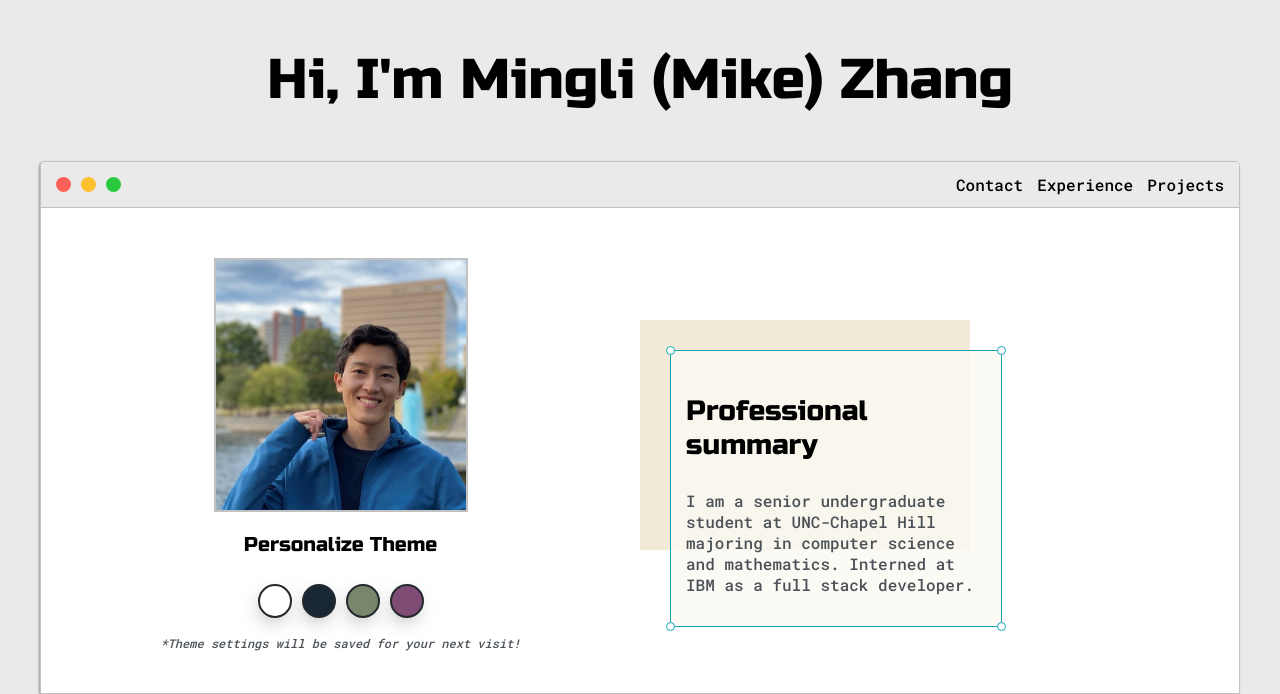
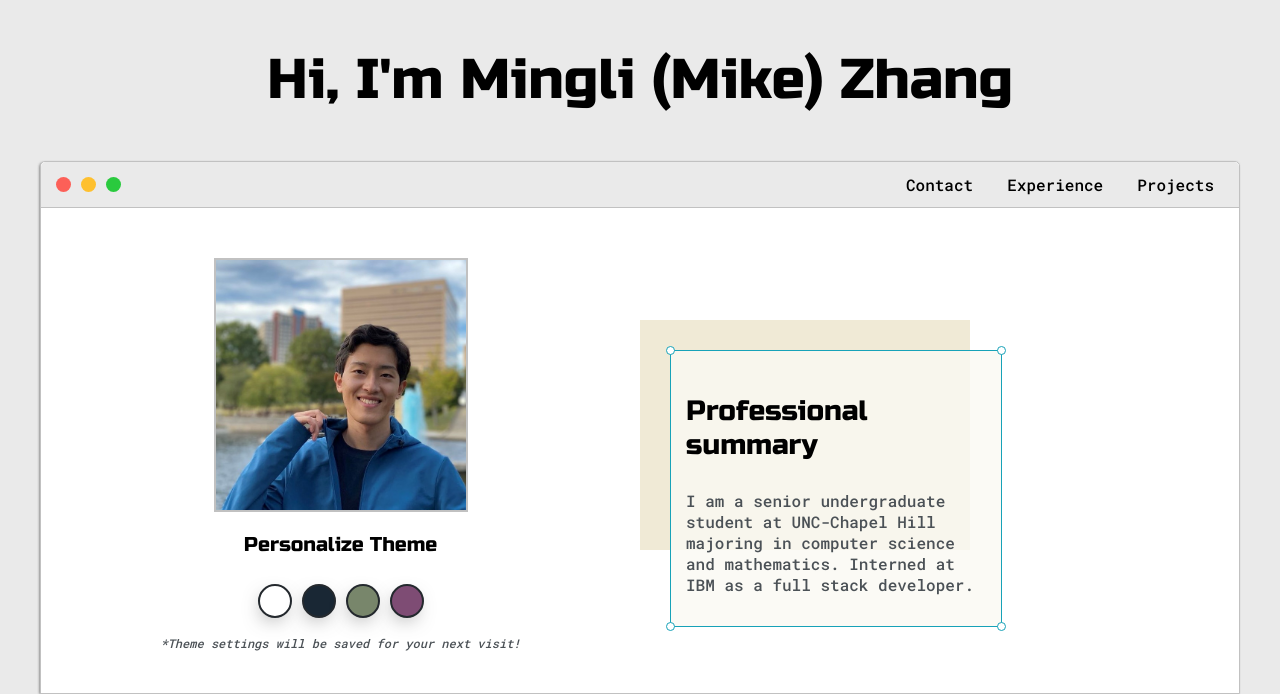
Before and after one commit to MingliZhang/portfolio, a PHP site: page / in a window 1280 px wide. Shown: the top 694 px of the page. Run offline with PHP 8.4, Linux system fonts and the light colour scheme; some libraries are stand-ins or nearby versions.

Commit message:
seperation

```diff
--- a/default.css
+++ b/default.css
@@ -141,8 +141,13 @@ h6 {
 }
 #navigation li {
     display: inline-block;
-  margin-left: 5px;
-  margin-right: 5px;
+    margin-left: 15px;
+    margin-right: 15px;
+    /* margin-bottom: 0;
+    margin-top: 0;
+    padding: 3px;
+    border: 1px solid black;
+    border-radius: 5px; */
 }
 
 .dots-wrapper {
@@ -394,7 +399,7 @@ lh {
     padding-bottom: 10px;
 }
 
-.experience-preview{
+.experience-preview {
     padding-bottom: 20px;
 }
 
@@ -409,11 +414,11 @@ lh {
 }
 
 .experience-slash {
-  font-style:normal;
+    font-style: normal;
 }
 
 .experience-detail {
-  list-style-type:circle;
+    list-style-type: circle;
 }
 
 .post-wrapper {
```
Lines whose indentation alone changed are shown as unchanged.
